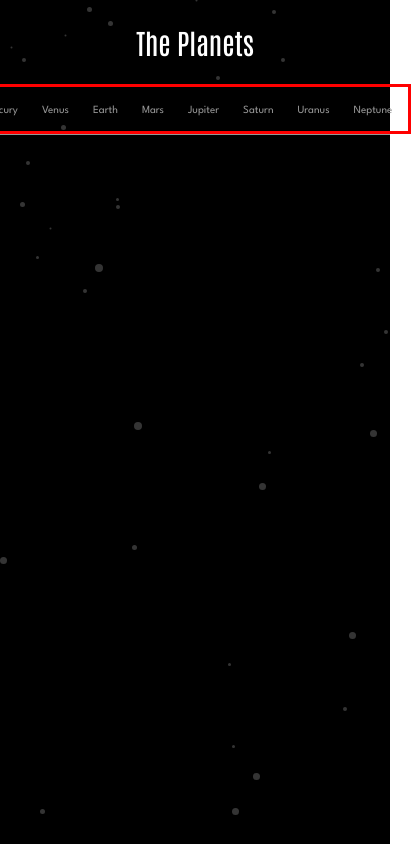
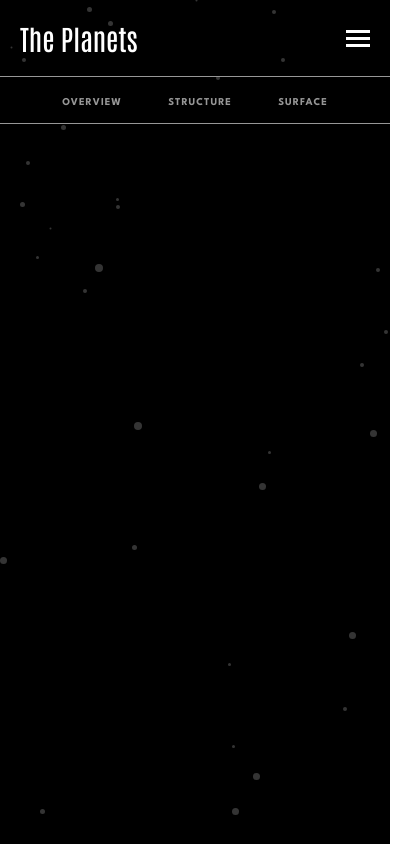
Before and after one commit to abiodunfreeman/planets-info-site, a React (Create React App) app: page / in a window 390 px wide. Shown: the whole page, 411 px wide, since content can reach past the window. Built offline with nearby package versions, Linux system fonts and the light colour scheme.

Commit message:
started <Main/> component

```diff
--- a/src/App.js
+++ b/src/App.js
@@ -1,11 +1,13 @@
 import './App.css';
 import Header from './components/js/Header';
+import Main from './components/js/Main';
 import data from "./data.json"
 function App() {
 
   return (
     <div className="App">
       <Header data={data}/>
+      <Main data={data}/>
     </div>
   );
 }
--- a/src/components/css/header.css
+++ b/src/components/css/header.css
@@ -1 +1 @@
-#main-nav{color:#FFFFFF;border-bottom:1px solid #979797;display:flex;justify-content:space-between}#main-nav h1{font-size:28px;font-family:'Antonio', sans-serif;font-weight:500}#main-nav ul{max-width:500px;flex-grow:1;border:3px solid red;display:flex;gap:1rem;font-family:'League Spartan', sans-serif;font-size:11px;margin-right:1rem;justify-content:center}#main-nav ul li{padding-top:2px;color:#979797;list-style:none}#main-nav ul li:hover{color:#FFFFFF;cursor:pointer;border-top:2px solid blue}@media (max-width: 700px){#main-nav{flex-direction:column;align-items:center}#main-nav h1{align-self:center;padding:1.5rem}#main-nav ul{gap:1.5rem;padding:1rem}}
+@media (max-width: 450px){#main-nav{color:#FFFFFF;display:flex;align-items:center;justify-content:space-between;flex-direction:row;padding:20px;position:relative}#main-nav h1{font-size:28px;font-family:'Antonio', sans-serif;font-weight:500}#main-nav ul{display:flex;justify-content:space-evenly;flex-wrap:wrap;position:absolute;top:65px;gap:15px}#main-nav ul li{list-style:none}}
--- /dev/null
+++ b/src/components/css/main.css
@@ -0,0 +1 @@
+#main{color:white}#main #tabs{font-family:'League Spartan', sans-serif;color:#979797}#main #tabs h3:hover{color:white}@media (max-width: 450px){#main{border-top:1px solid #979797;padding-top:5px}#main #tabs{letter-spacing:1px;font-size:9px;padding:1rem;border-bottom:1px solid #979797;display:flex;justify-content:space-evenly;align-items:center}}
--- a/src/components/js/Header.js
+++ b/src/components/js/Header.js
@@ -1,22 +1,30 @@
 /* eslint-disable react/jsx-filename-extension */
-import React from 'react';
+import React, { useState } from 'react';
 import '../css/header.css';
 
 export default function Header( props ) {
   const {data} = props;
   const planetNames = data.map(planet => {
-    return <li>
+    return <li key={planet.name}>
       {planet.name}
     </li>
   })
-  console.log(data)
+  const logo = "./assets/icon-hamburger.svg"
+  const [showList, setShowList] = useState(false);
+  const handleShowList = () => {
+    setShowList(prevState => !prevState);
+  }
+
   return (
     <header id="main-nav">
 
       <h1>The Planets</h1>
-      <ul>
+     {window.innerWidth > 450 ?  <ul>
         {planetNames}
-      </ul>
+      </ul> :
+      <img src={logo} onClick={() => handleShowList()}/>
+      }
+      {showList && <ul>{planetNames}</ul>}
     </header>
   );
 }
--- /dev/null
+++ b/src/components/js/Main.js
@@ -0,0 +1,31 @@
+import React from 'react'
+import "../css/main.css"
+export default function Main(props) {
+  const {data} = props
+  let primaryColor;
+
+  if (window.innerWidth <= 450){
+     return (
+      <div id="main">
+        <div id="tabs">
+          <h3>OVERVIEW</h3>
+          <h3>STRUCTURE</h3>
+          <h3>SURFACE</h3>
+        </div>
+
+      </div>
+    )
+  } else if (window.innerWidth <= 800){
+    return (
+      <div id="main">
+        tablet
+      </div>
+    )
+  } else {
+    return (
+      <div id="main">
+        Desktop
+        </div>
+    )
+  }
+}
--- a/src/components/scss/header.scss
+++ b/src/components/scss/header.scss
@@ -1,58 +1,92 @@
-
-#main-nav{
-  color: #FFFFFF;
-
-  border-bottom: 1px solid #979797;
-  display: flex;
-
-  justify-content: space-between;
-  // align-items: center;
-  // padding:.5rem;
-  h1{
+@media(max-width:450px){
+  #main-nav{
+    color: #FFFFFF;
+    display: flex;
+    align-items: center;
+    justify-content: space-between;
+    flex-direction: row;
+    padding: 20px;
+    position: relative;
+      h1{
     font-size: 28px;
     font-family: 'Antonio', sans-serif;
     font-weight: 500;
   }
   ul{
-
-    max-width: 500px;
-    // align-self: center;
-    flex-grow:1;
-    border: 3px solid red;
-
     display:flex;
-    gap: 1rem;
-    font-family: 'League Spartan', sans-serif;
-    font-size: 11px;
-    margin-right: 1rem;
-    justify-content: center;
-
-    li {
-      // border-top: 2px solid blue;
-      padding-top: 2px;
-      color:#979797;
+    justify-content: space-evenly;
+    flex-wrap: wrap;
+    position: absolute;
+    top: 65px;
+    gap: 15px;
+    li{
       list-style: none;
-    }
-    li:hover{
-      color:#FFFFFF;
-      cursor: pointer;
-      border-top: 2px solid blue;
     }
   }
 }
-@media(max-width:700px){
-  #main-nav{
-    flex-direction: column;
-    // justify-content: center;
-    align-items: center;
-    h1 {
-      align-self: center;
-      padding: 1.5rem;
-    }
-    ul {
-      gap: 1.5rem;
-      padding: 1rem;
 
-    }
+
+
+
+
 }
-}
+
+
+
+// #main-nav{
+//   color: #FFFFFF;
+
+//   border-bottom: 1px solid #979797;
+//   display: flex;
+
+//   justify-content: space-between;
+//   // align-items: center;
+//   // padding:.5rem;
+//   h1{
+//     font-size: 28px;
+//     font-family: 'Antonio', sans-serif;
+//     font-weight: 500;
+//   }
+//   ul{
+
+//     max-width: 500px;
+//     // align-self: center;
+//     flex-grow:1;
+//     border: 3px solid red;
+
+//     display:flex;
+//     gap: 1rem;
+//     font-family: 'League Spartan', sans-serif;
+//     font-size: 11px;
+//     margin-right: 1rem;
+//     justify-content: center;
+
+//     li {
+//       // border-top: 2px solid blue;
+//       padding-top: 2px;
+//       color:#979797;
+//       list-style: none;
+//     }
+//     li:hover{
+//       color:#FFFFFF;
+//       cursor: pointer;
+//       border-top: 2px solid blue;
+//     }
+//   }
+// }
+// @media(max-width:700px){
+//   #main-nav{
+//     flex-direction: column;
+//     // justify-content: center;
+//     align-items: center;
+//     h1 {
+//       align-self: center;
+//       padding: 1.5rem;
+//     }
+//     ul {
+//       gap: 1.5rem;
+//       padding: 1rem;
+
+//     }
+// }
+// }
--- /dev/null
+++ b/src/components/scss/main.scss
@@ -0,0 +1,28 @@
+#main{
+    color:white;
+    #tabs {
+
+      font-family: 'League Spartan', sans-serif;
+      color: #979797;
+      h3:hover{
+        color:white;
+      }
+    }
+  }
+
+  @media(max-width:450px){
+    #main{
+      border-top: 1px solid #979797;
+      padding-top: 5px;
+
+      #tabs{
+        letter-spacing: 1px;
+        font-size: 9px;
+        padding: 1rem;
+        border-bottom:1px solid #979797;
+        display:flex;
+        justify-content: space-evenly;
+        align-items: center;
+      }
+    }
+  }
```
